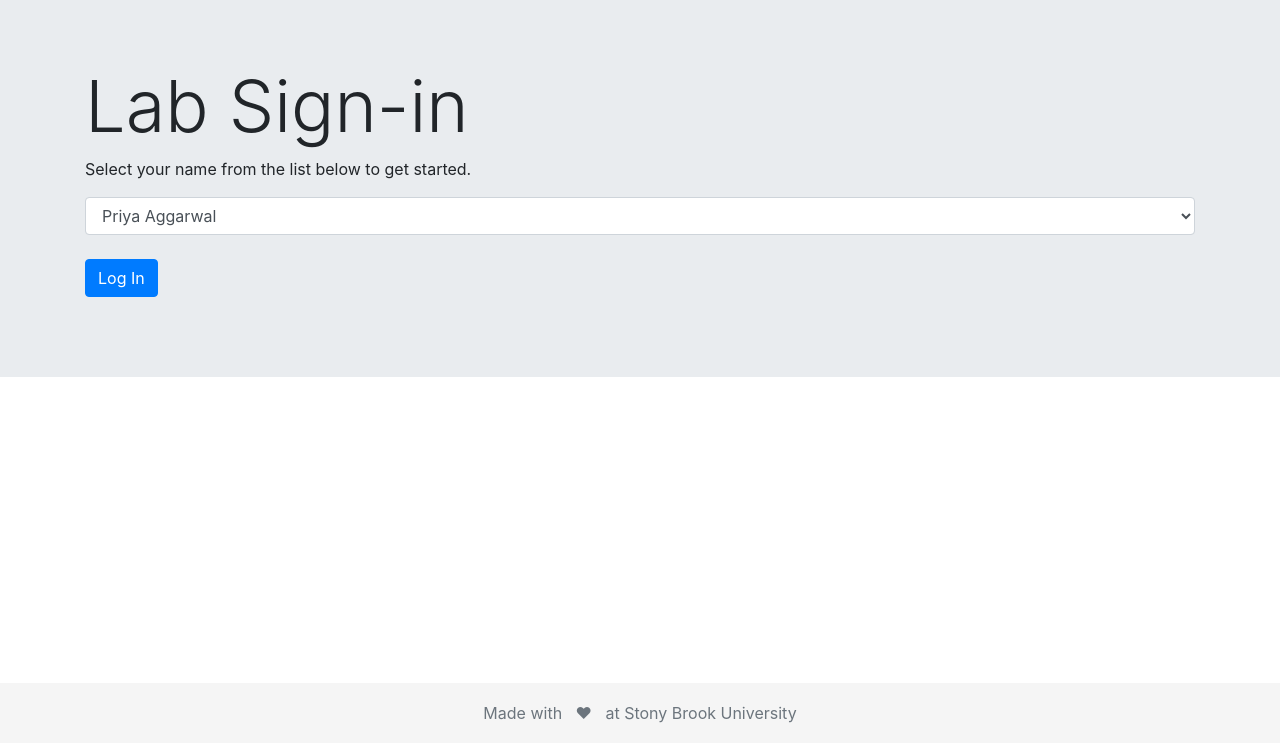
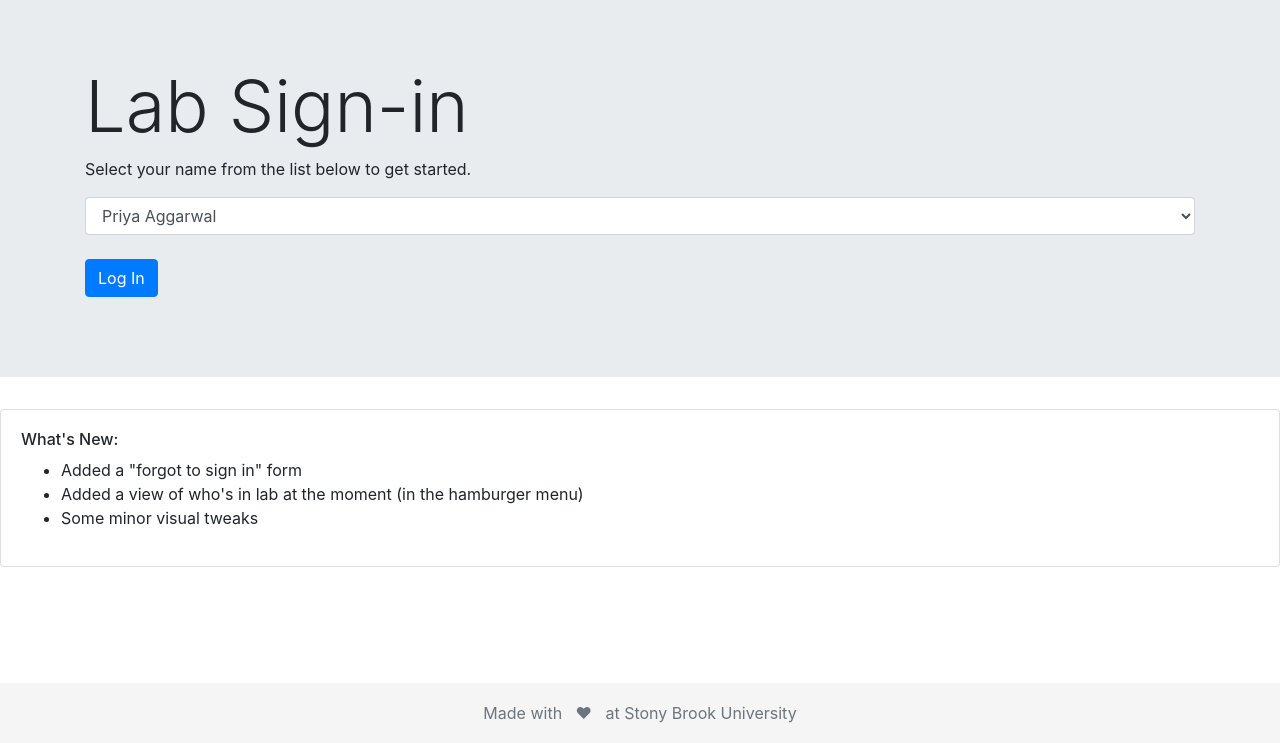
Before and after one commit to iGEM-SBU/lab-signin, a Django app: page / in a window 1280 px wide. Shown: the part 57-800 px from the top of the page. Run offline with Django 3.2, Linux system fonts and the light colour scheme; data comes from the database, SQL or seed files in the repository; some libraries are stand-ins or nearby versions.

Commit message:
Forgot to sign in form and visual tweaks

```diff
--- a/mainapp/forms.py
+++ b/mainapp/forms.py
@@ -1,6 +1,10 @@
 from django import forms
-from django.forms import DecimalField
+from django.forms import DecimalField, TimeField
 
 
 class HoursForm(forms.Form):
     hours = DecimalField(min_value=0, max_value=12, max_digits=4, decimal_places=2)
+
+
+class SignInTimeForm(forms.Form):
+    time_signed_in = TimeField(widget=forms.TimeInput(format="%H:%M"), label='What time did you come in (HH:MM)?')
--- a/mainapp/templates/mainapp/index.html
+++ b/mainapp/templates/mainapp/index.html
@@ -19,5 +19,13 @@
                 </p>
         </div>
     </div>
+    <div class="card card-body">
+    <h6>What's New: </h6>
+    <ul>
+        <li>Added a "forgot to sign in" form</li>
+        <li>Added a view of who's in lab at the moment (in the hamburger menu)</li>
+        <li>Some minor visual tweaks</li>
+    </ul>
+    </div>
 
 {% endblock %}
--- a/mainapp/urls.py
+++ b/mainapp/urls.py
@@ -7,6 +7,7 @@ urlpatterns = [
     path('member/<member_name>', views.view_member_profile, name="member_profile"),
     path('member/<member_name>/signin', views.member_signin, name="member_signin"),
     path('member/<member_name>/signout', views.member_signout, name="member_signout"),
-    path('member/<member_name>/correction', views.member_time_correction, name="member_time_correction"),
+    path('member/<member_name>/correction/out', views.member_time_correction, name="member_time_correction"),
+    path('member/<member_name>/correction/in', views.member_time_correction_in, name="member_time_correction_in"),
     path('whos_in', views.whos_in, name="whos_in")
 ]
--- a/mainapp/views.py
+++ b/mainapp/views.py
@@ -1,7 +1,7 @@
 from django.shortcuts import render, get_object_or_404, reverse, HttpResponseRedirect
 from django.utils import timezone
 from .models import Member
-from .forms import HoursForm
+from .forms import HoursForm, SignInTimeForm
 from .constants import MEMBER_NAMES, SPREADSHEET_ID, SCOPE, START_DATE, END_DATE, G_SHEETS_ROW_SUM_COMMAND, GSPREAD_CREDS
 from oauth2client.service_account import ServiceAccountCredentials
 import datetime as dt
@@ -58,6 +58,23 @@ def member_time_correction(request, member_name):
     else:
         form = HoursForm()
     return render(request, 'mainapp/member_time_correction.html', {'member':member, 'form':form})
+
+
+def member_time_correction_in(request, member_name):
+    member = get_object_or_404(Member, name=member_name)
+    if request.method == 'POST':
+        form = SignInTimeForm(request.POST)
+        if form.is_valid():
+            new_time_in = form.cleaned_data.get('time_signed_in')
+            new_dt_in = dt.datetime.combine(dt.date.today(), new_time_in)
+            member.sign_in_time = new_dt_in
+            member.is_signed_in = True
+            member.save()
+            verbose_log(member.get_name_display(), member.sign_in_time, dt.datetime.now(), 'Manually Entered')
+            return HttpResponseRedirect(reverse('member_profile', args=[member.name]))
+    else:
+        form = SignInTimeForm()
+    return render(request, 'mainapp/member_time_correction_in.html', {'member':member, 'form':form})
 
 
 def whos_in(request):
```
Also changed, not shown: labsignin/settings.py (+7 -7 lines), mainapp/templates/mainapp/member_profile.html (+4 -3 lines), mainapp/templates/mainapp/member_time_correction_in.html (added, +17 -0 lines).
